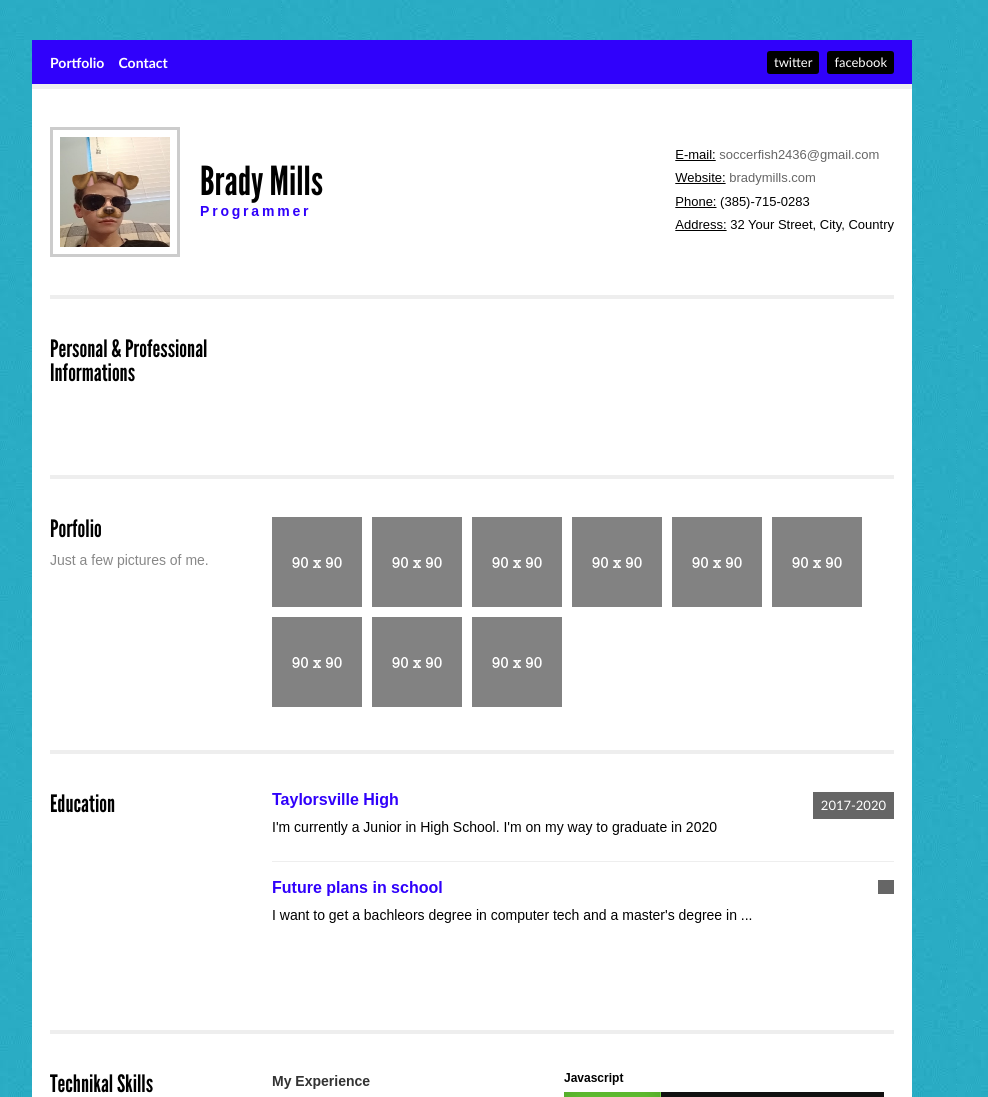
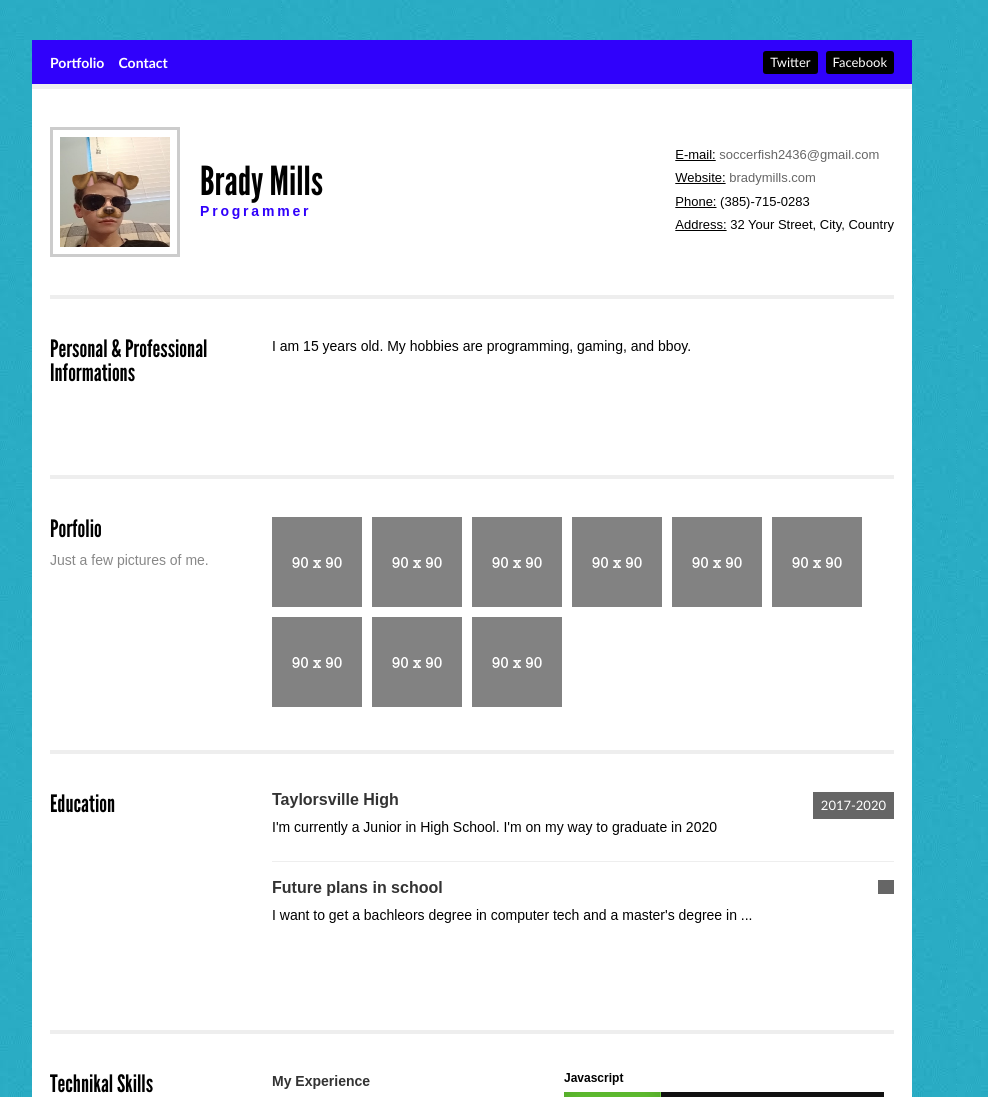
Before and after one commit to 3553NC3/Resume, a PHP site: page /index.html in a window 1280 px wide. Shown: the top 1097 px of the page, without its empty margins (168-1156 px from the left). Run offline with PHP 8.4, Linux system fonts and the light colour scheme.

Commit message:
Update 1

```diff
--- a/css/main.css
+++ b/css/main.css
@@ -186,7 +186,7 @@ body {
 
 .row h4 {
 	font-family:Arial, Helvetica, sans-serif;
-	color: #3001fb;
+	color: #333;
 	font-weight: bold;
 	font-size: 16px;
 	margin-bottom: 4px;
@@ -194,7 +194,7 @@ body {
 
 .row h5 {
 	font-family:Arial, Helvetica, sans-serif;
-	color: #999;
+	color: #333;
 	font-weight: bold;
 	font-size: 12px;
 	margin-bottom: 10px;
--- a/index.html
+++ b/index.html
@@ -20,8 +20,8 @@
           <li><a href="#">Portfolio</a></li>
 
           <li><a href="#">Contact</a></li>
-        </ul><a href="#" class="social_contact">facebook</a> <a href="#" class=
-        "social_contact">twitter</a>
+        </ul><a href="#" class="social_contact">Facebook</a> <a href="#" class=
+        "social_contact">Twitter</a>
       </div>
 
       <div class="section sectiontop">
@@ -49,7 +49,7 @@
         </div>
 
         <div class="right">
-          <p></p>
+          <p>I am 15 years old. My hobbies are programming, gaming, and bboy.</p>
 
           <p></p>
         </div>
```
